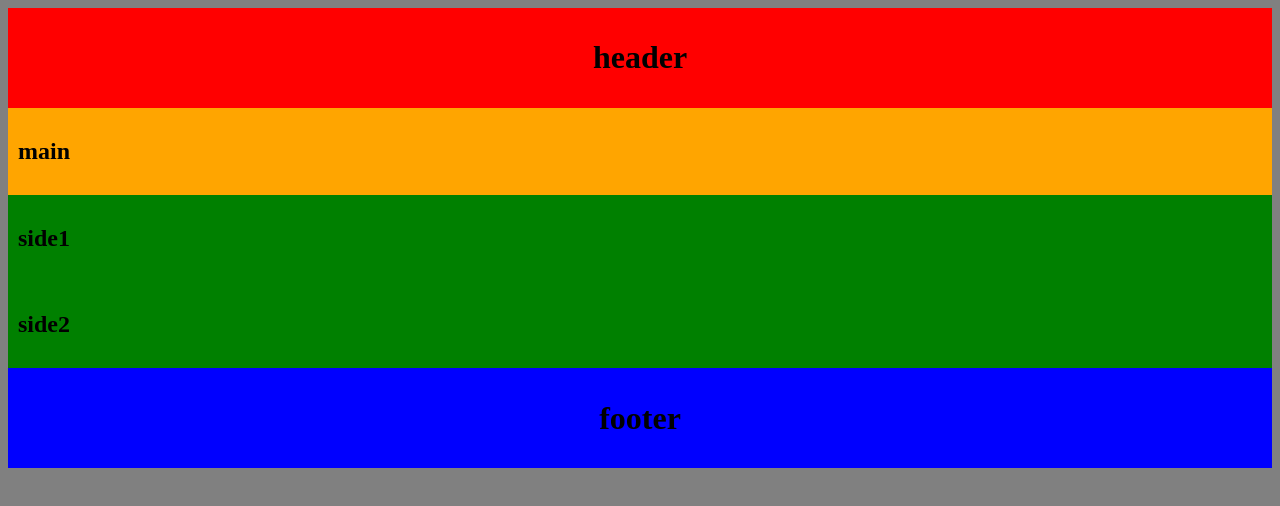
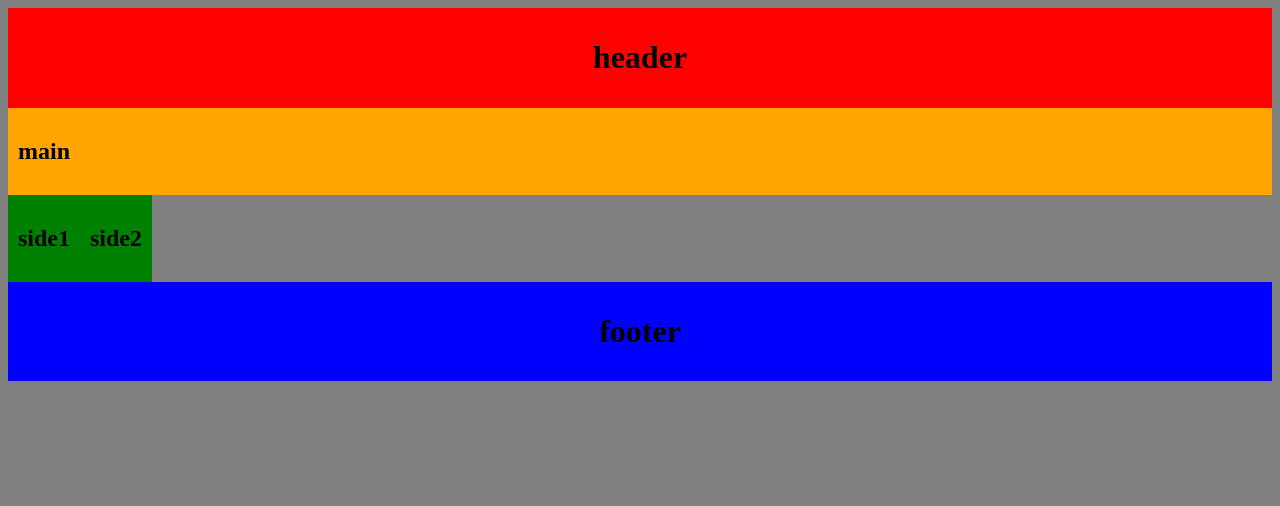
Before and after one commit to toshimaki/web1-10, a plain HTML site: page index.html in a window 1280 px wide. Drawn offline with Linux system fonts and the light colour scheme.

Commit message:
Create default.css

```diff
--- a/css/default.css
+++ b/css/default.css
@@ -28,3 +28,17 @@ padding: 10px;
 background-color: blue;
 text-align: center;
 }
+
+
+@media screen and (min-width:641px){
+  aside{
+    width: calc(min-width:641px);
+    float:left;
+  }
+  #side:after{
+
+    content:"";
+    display:block;
+    clear:both;
+  }
+}
```
